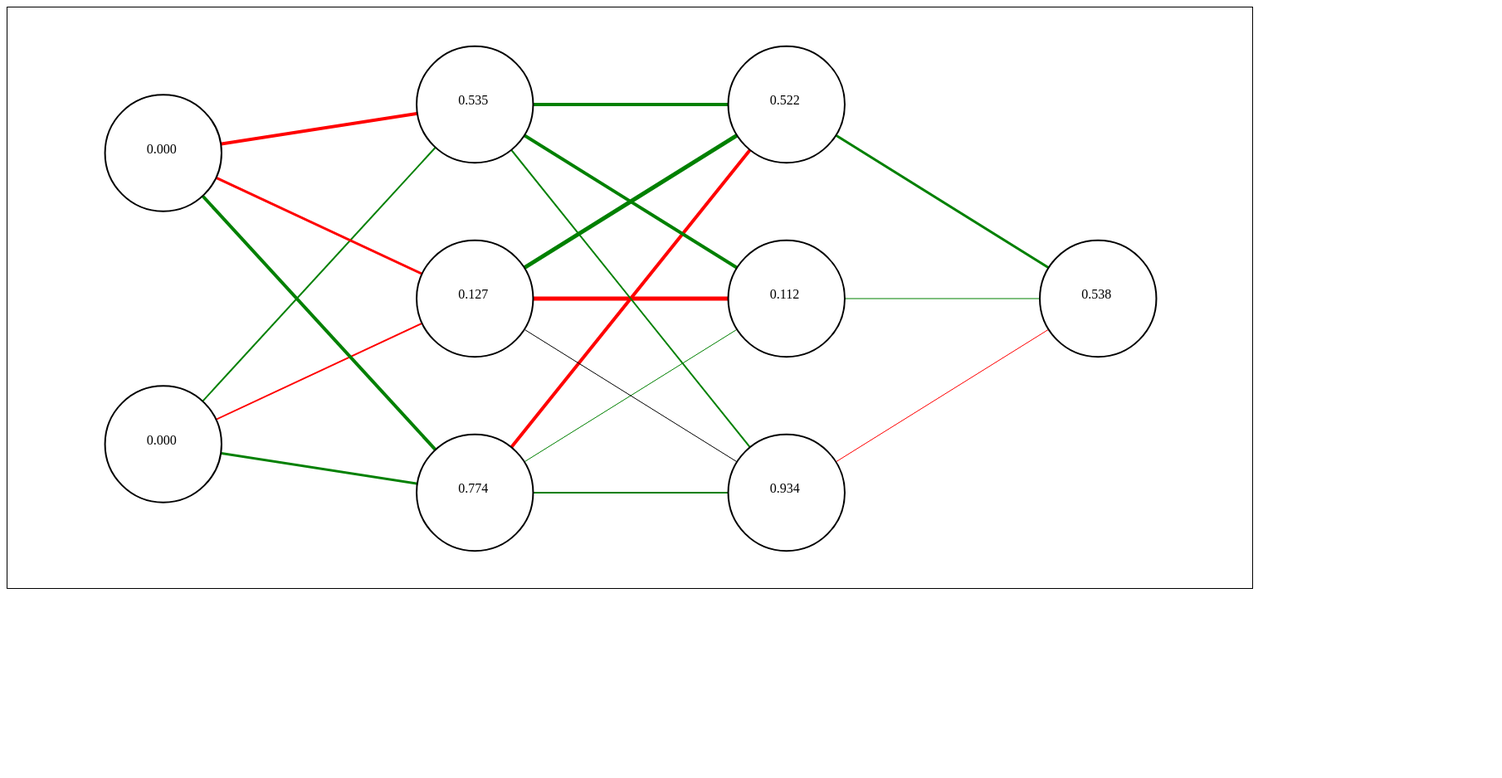
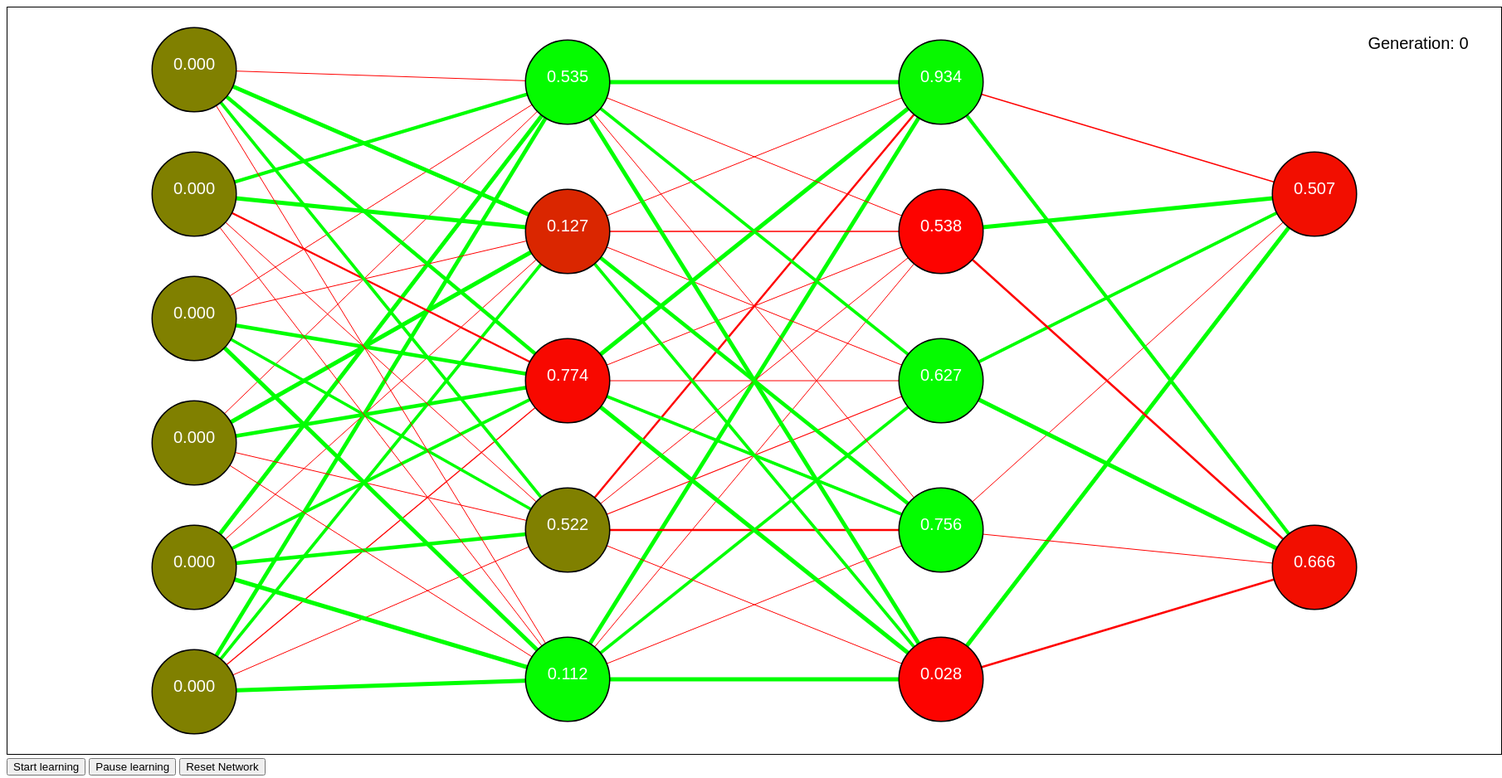
Before and after one commit to dalechyn/JSML, a website with bundled scripts: page index.html in a window 1280 px wide. Shown: the whole page at 83% size, 1810 px wide, since content can reach past the window. Before the commit the page ends 800 px from the top, so only its background shows below. Built offline with nearby package versions, Linux system fonts and the light colour scheme.

Commit message:
Now everything in canvas

```diff
--- a/index.html
+++ b/index.html
@@ -6,7 +6,9 @@
     <script type="module" src="render.mjs" defer></script>
 </head>
 <body>
-    <svg id="svgContainer" xmlns="http://www.w3.org/2000/svg" xmlns:xlink="http://www.w3.org/1999/xlink"
-         width="1500px" height="700px" style="border: black 1px solid"></svg>
+    <canvas id="canvasContainer" width="1800px" height="900px" style="border: black 1px solid"></canvas>
+    <button id="startButton" type="button">Start learning</button>
+    <button id="pauseButton" type="button">Pause learning</button>
+    <button id="resetButton" type="button">Reset Network</button>
 </body>
 </html>
--- a/index.mjs
+++ b/index.mjs
@@ -22,7 +22,7 @@ function shuffle(array) {
 
 // Learning XOR ^_^
 const xOrTrainData = shuffle([
-  ...Array.from(Array(2300), () => ({
+  ...Array.from(Array(23000), () => ({
     data: [0, 1],
     expect: [1]
   })),
--- a/lib/Network/lib/Math/index.mjs
+++ b/lib/Network/lib/Math/index.mjs
@@ -1,11 +1,13 @@
 const sigmoid = x => 1 / (1 + Math.pow(Math.E, -x))
 const dSigmoid = x => sigmoid(x) * (1 - sigmoid(x))
+const mSigmoid = x => x / Math.sqrt(1 + x * x)
 const randomRange = (min, max) =>
   Math.floor(Math.random() * (max - min + 1) + min)
 
 export default {
   dSigmoid,
   sigmoid,
+  mSigmoid,
   randomRange,
   random: Math.random
 }
--- a/render.mjs
+++ b/render.mjs
@@ -1,9 +1,11 @@
 import Network from './lib/Network'
+import MMath from './lib/Network/lib/Math'
 
-const svgContainer = document.getElementById('svgContainer')
-const svgNS = 'http://www.w3.org/2000/svg'
+const canvasContainer = document.getElementById('canvasContainer')
 
-const { height, width } = svgContainer.getBoundingClientRect()
+const { height, width } = canvasContainer
+
+const ctx = canvasContainer.getContext('2d')
 
 function shuffle(array) {
   let counter = array.length
@@ -25,139 +27,137 @@ function shuffle(array) {
   return array
 }
 
-const xOrTrainData = shuffle([
-  ...Array.from(Array(2300), () => ({
-    data: [0, 1],
-    expect: [1]
+const hOsNetwork = Network.createNetwork(6, 2, 5, 2)
+/*
+  Here we feed NN with array size of 6, where first three elements are
+  rock, paper, scissors player1,
+  and second three rock, paper, scissors player2
+
+  We will get [1, 0] if player1 win's, [1, 1] if it's a tie, [0, 1] if
+  player2 wins
+*/
+const hOsTrainData = shuffle([
+  ...Array.from(Array(3000), () => ({
+    data: [1, 0, 0, 1, 0, 0],
+    expect: [1, 1]
   })),
-  ...Array.from(Array(2300), () => ({
-    data: [0, 0],
-    expect: [0]
+  ...Array.from(Array(3000), () => ({
+    data: [0, 1, 0, 1, 0, 0],
+    expect: [1, 0]
   })),
-  ...Array.from(Array(2300), () => ({
-    data: [1, 0],
-    expect: [1]
+  ...Array.from(Array(3000), () => ({
+    data: [0, 0, 1, 1, 0, 0],
+    expect: [0, 1]
   })),
-  ...Array.from(Array(2300), () => ({
-    data: [1, 1],
-    expect: [0]
+  ...Array.from(Array(3000), () => ({
+    data: [1, 0, 0, 0, 1, 0],
+    expect: [0, 1]
+  })),
+  ...Array.from(Array(3000), () => ({
+    data: [1, 0, 0, 0, 0, 1],
+    expect: [1, 0]
+  })),
+  ...Array.from(Array(3000), () => ({
+    data: [0, 1, 0, 0, 1, 0],
+    expect: [1, 1]
+  })),
+  ...Array.from(Array(3000), () => ({
+    data: [0, 0, 1, 0, 0, 1],
+    expect: [1, 1]
   }))
 ])
 
-const xOrNetwork = Network.createNetwork(2, 2, 3, 1)
+const rgb = (red, green, blue) =>
+  '#' +
+  (0x1000000 + blue + 0x100 * green + 0x10000 * red).toString(16).substr(1)
 
-const SVG = {
-  createNeuron(id, cx, cy, r, activation, fill, stroke) {
-    const circle = document.createElementNS(svgNS, 'circle')
-    circle.setAttributeNS(null, 'id', id)
-    circle.setAttributeNS(null, 'cx', cx + r)
-    circle.setAttributeNS(null, 'cy', cy + r)
-    circle.setAttributeNS(null, 'r', r)
-    circle.setAttributeNS(null, 'fill', fill)
-    circle.setAttributeNS(null, 'stroke', stroke)
-    circle.setAttributeNS(null, 'stroke-width', '2')
-    svgContainer.appendChild(circle)
-    const text = this.createText(id + 't', cx + r - 20, cy + r, activation, '#000000')
-    return { circle, text }
+const canvasFunc = {
+  createNeuron(cx, cy, r, activation, bias) {
+    ctx.beginPath()
+    ctx.fillStyle = rgb(
+      128 - Math.round(127 * MMath.mSigmoid(bias)),
+      128 + Math.round(127 * MMath.mSigmoid(bias)),
+      0
+    )
+    ctx.strokeStyle = 'black'
+    ctx.lineWidth = 3
+    ctx.arc(cx + r, cy + r, r, 0, 2 * Math.PI)
+    ctx.stroke()
+    ctx.fill()
+    this.createText(cx + r, cy + r, activation, '#FFFFFF')
   },
-  createWeight(id, x1, y1, x2, y2, width, color) {
-    const line = document.createElementNS(svgNS, 'line')
-    line.setAttributeNS(null, 'id', id)
-    line.setAttributeNS(null, 'x1', x1)
-    line.setAttributeNS(null, 'x2', x2)
-    line.setAttributeNS(null, 'y1', y1)
-    line.setAttributeNS(null, 'y2', y2)
-    line.setAttributeNS(
-      null,
-      'style',
-      'stroke:' + color + ';stroke-width:' + width
-    )
-    svgContainer.appendChild(line)
-    return line
+  createWeight(x1, y1, x2, y2, weight) {
+    ctx.beginPath()
+    ctx.strokeStyle = weight > 0 ? 'lime' : 'red'
+    const drawWidth = 5 * MMath.sigmoid(weight)
+    ctx.lineWidth = drawWidth < 1 ? 1 : drawWidth
+    ctx.moveTo(x1, y1)
+    ctx.lineTo(x2, y2)
+    ctx.stroke()
   },
-  createText(id, x, y, text, color) {
-    const textSVG = document.createElementNS(svgNS, 'text')
-    textSVG.setAttributeNS(null, 'id', id)
-    textSVG.setAttributeNS(null, 'x', x)
-    textSVG.setAttributeNS(null, 'y', y)
-    console.log('text:', text)
-    textSVG.innerHTML = text.toString()
-    textSVG.setAttributeNS(null, 'fill', color)
-    svgContainer.appendChild(textSVG)
-    return textSVG
+  createText(x, y, text, color) {
+    ctx.beginPath()
+    ctx.font = '20px Arial'
+    ctx.fillStyle = color
+    ctx.textAlign = 'center'
+    ctx.fillText(text, x, y)
   }
 }
 
-const drawNeuron = (id, x, y, r, activation) =>
-  SVG.createNeuron(id, x, y, r, activation, 'white', 'black')
+const maxNeurons = hOsNetwork
+  .getLayers()
+  .reduce((acc, l) => (acc > l.size ? acc : l.size))
 
-const drawWeight = (id, x1, y1, x2, y2, weight, color) =>
-  SVG.createWeight(id, x1, y1, x2, y2, weight, color)
-
-// Padding between neurons is circle's radius
-
-const maxNeurons = xOrNetwork.layers.reduce((acc, l) =>
-  acc > l.size ? acc : l.size
-)
-
+const drawNN = network => {
   const config = {
     nR: height / (maxNeurons * 2 - 1) / 2,
-  wOffset: width / xOrNetwork.layers.length / 2,
+    wOffset: width / network.getLayers().length / 2,
     hOffset: l => height / l.size / 2
   }
-
-for (let i = 1; i < xOrNetwork.layers.length; i++)
-  xOrNetwork.layers[i].neurons.forEach((n, N) => {
+  for (let i = 1; i < network.getLayers().length; i++)
+    network.getLayers()[i].neurons.forEach((n, N) => {
       n.leftAxons.forEach((axon, A) => {
-      console.log(axon.weight)
-      drawWeight(
-        'w' + i + N + (i - 1) + A,
+        canvasFunc.createWeight(
           config.wOffset + 2 * config.wOffset * i,
-        config.hOffset(xOrNetwork.layers[i]) +
-          2 * config.hOffset(xOrNetwork.layers[i]) * N,
+          config.hOffset(network.getLayers()[i]) +
+            2 * config.hOffset(network.getLayers()[i]) * N,
           config.wOffset + 2 * config.wOffset * (i - 1),
-        config.hOffset(xOrNetwork.layers[i - 1]) +
-          2 * config.hOffset(xOrNetwork.layers[i - 1]) * A,
-        axon.weight.value === 0 ? 1 : Math.abs(axon.weight.value),
-        axon.weight.value === 0
-          ? 'black'
-          : axon.weight.value > 0
-          ? 'green'
-          : 'red'
+          config.hOffset(network.getLayers()[i - 1]) +
+            2 * config.hOffset(network.getLayers()[i - 1]) * A,
+          axon.weight.value
         )
       })
     })
-xOrNetwork.layers.forEach((l, L) => {
+  network.getLayers().forEach((l, L) => {
     l.neurons.forEach((n, N) => {
-    drawNeuron(
-      'n' + L + N,
+      canvasFunc.createNeuron(
         config.wOffset - config.nR + 2 * config.wOffset * L,
         config.hOffset(l) - config.nR + 2 * config.hOffset(l) * N,
         config.nR,
-      n.value.toFixed(3)
+        n.value.toFixed(3),
+        n.bias
       )
     })
   })
-xOrTrainData.forEach(sample => {
-  xOrNetwork.trainSample(sample)
-  // draw NN here
-  xOrNetwork.layers.forEach((l, L) => {
-    l.neurons.map((n, N) => {
-      const obj = document.getElementById('nt' + L + N)
-      obj.innerText = n.value
-    })
-  })
-  for (let i = 1; i < xOrNetwork.layers.length; i++)
-    xOrNetwork.layers[i].neurons.forEach((n, N) => {
-      n.leftAxons.forEach((axon, A) => {
-        const obj = document.getElementById('w' + i + N + (i - 1) + A)
-        obj.style.stroke =
-          axon.weight.value === 0
-            ? 'black'
-            : axon.weight.value > 0
-            ? 'green'
-            : 'red'
-        obj.style['stroke-width'] = axon.weight === 0 ? 1 : axon.weight
-      })
-    })
-})
+
+  canvasFunc.createText(
+    width - 100,
+    50,
+    'Generation: ' + network.getGeneration(),
+    '#000000'
+  )
+}
+
+drawNN(hOsNetwork)
+
+console.log(hOsNetwork.getLayers())
+
+document.getElementById('startButton').onclick = () => {
+  hOsTrainData.forEach(sample =>
+    setTimeout(() => {
+      hOsNetwork.trainSample(sample)
+      ctx.clearRect(0, 0, width, height)
+      drawNN(hOsNetwork)
+    }, 0)
+  )
+}
```
Also changed, not shown: lib/Network/index.mjs. Lines whose indentation alone changed are shown as unchanged.
